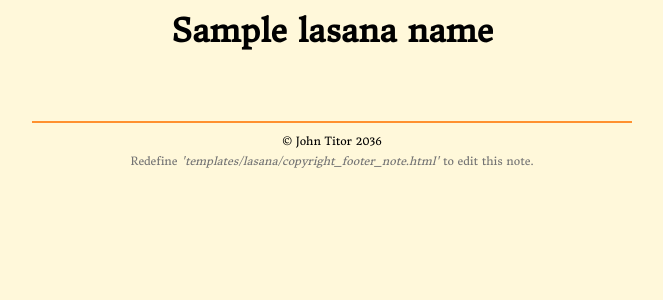
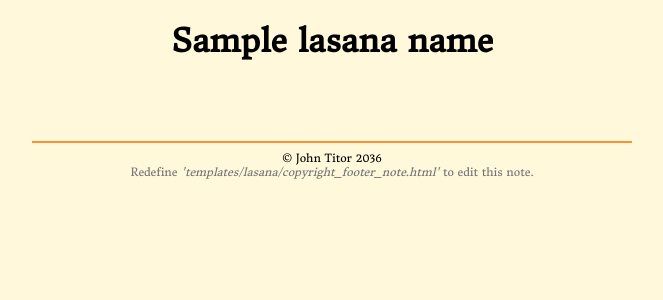
Before and after one commit to ntrrgc/lasana, a Django app: template templates/lasana/base.html in a window 1280 px wide. Shown: the top 300 px of the page, without its empty margins (308-971 px from the left). Run offline with Django 3.2, Linux system fonts and the light colour scheme; the template is opened without the code that fills it: most values are stand-ins (such as "Sample title", 1, 10 or a date in 2020).

Commit message:
Harmless oops in stylesheet.css

```diff
--- a/static/lasana/css/stylesheet.css
+++ b/static/lasana/css/stylesheet.css
@@ -7,7 +7,6 @@
 
 body, input, select {
   font-family: "Donegal One", serif;
-  line-height: 1.25em;
 }
 
 p {
```
